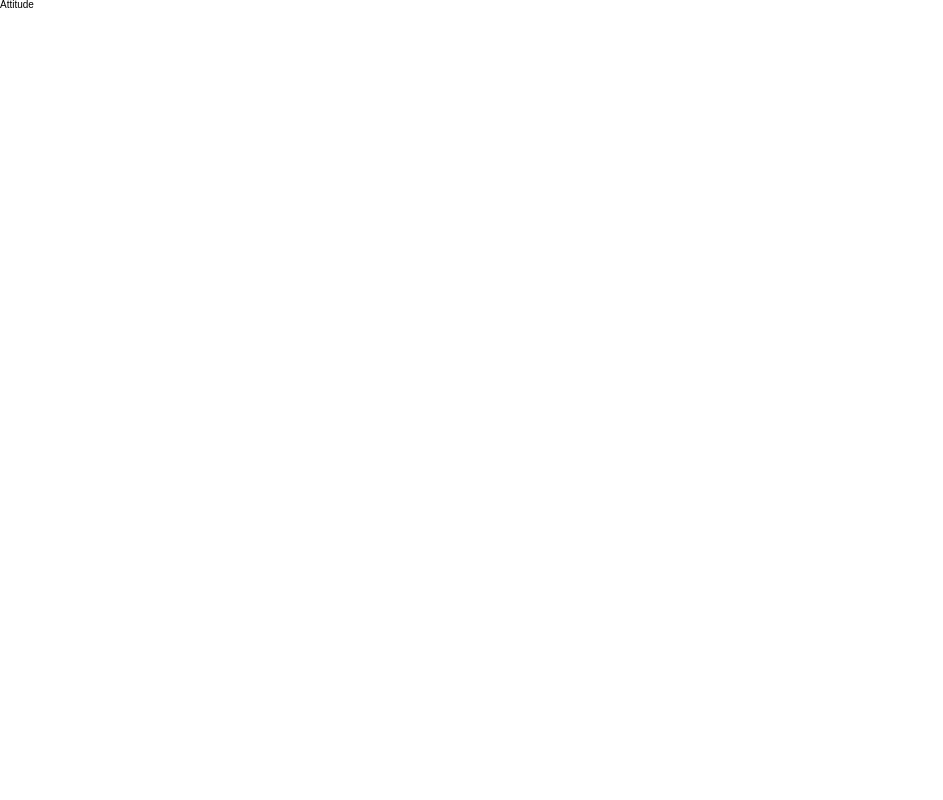
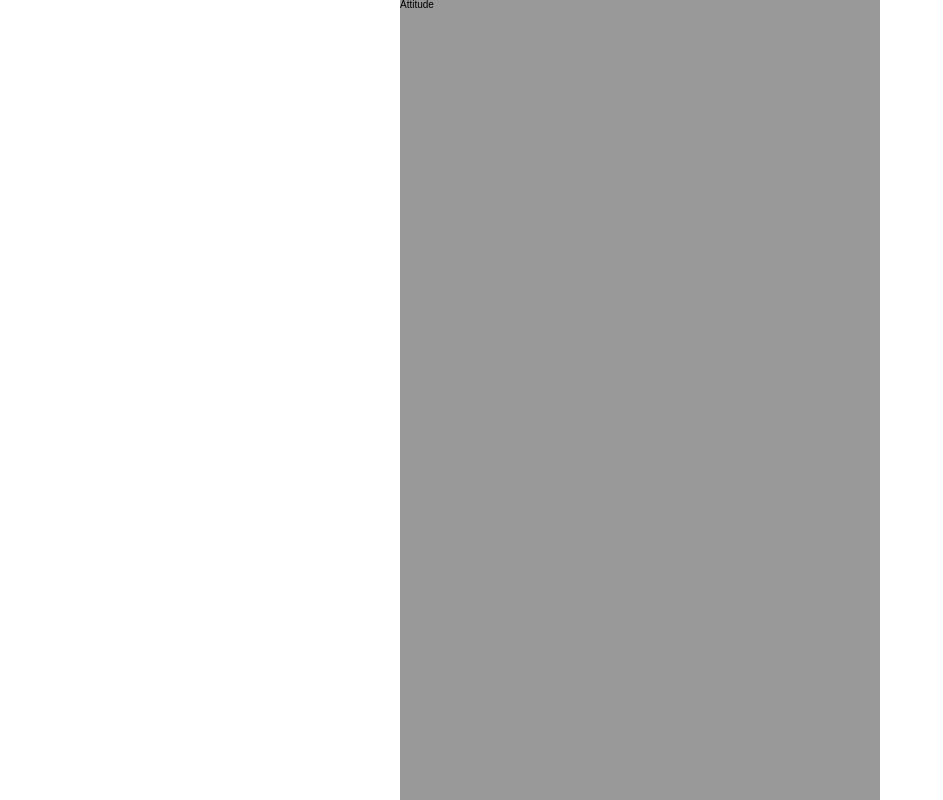
Before and after one commit to pagers-org/here-your-duckdam, a Next.js app: page /attitude in a window 1280 px wide. Shown: the whole page, without its empty margins (0-943 px from the left). Built offline with nearby package versions, Linux system fonts and the light colour scheme.

Commit message:
feat: layout 컴포넌트 적용

```diff
--- /dev/null
+++ b/components/layout/Layout.tsx
@@ -0,0 +1,25 @@
+import React from 'react'
+import { css, SerializedStyles } from '@emotion/react';
+
+
+type LayoutProps = {
+    children: React.ReactNode
+}
+
+const Layout = ({ children }: LayoutProps) => {
+    return (
+        <div css={css`
+            display: flex;
+            flex-direction: column;
+            margin: auto;
+            max-width:480px ;
+            width: 100%;
+            height: 100vh;
+            background-color:#999;
+        `}>
+            {children}
+        </div>
+    )
+}
+
+export default Layout
--- a/pages/_app.tsx
+++ b/pages/_app.tsx
@@ -1,11 +1,15 @@
 import { Global, ThemeProvider } from '@emotion/react';
-import { theme, reset } from '../styles';
+import { theme, global } from '@styles';
 import type { AppProps } from 'next/app'
+import Layout from '@components/layout/Layout';
 
 function MyApp({ Component, pageProps }: AppProps) {
   return <>
     <ThemeProvider theme={theme} >
-      <Global styles={reset} /><Component {...pageProps} />
+      <Global styles={global} />
+      <Layout>
+        <Component {...pageProps} />
+      </Layout>
     </ThemeProvider >
   </>
 }
--- /dev/null
+++ b/styles/global.ts
@@ -0,0 +1,8 @@
+import { css } from "@emotion/react";
+import reset from "./reset";
+
+const global = css`
+  ${reset}
+`;
+
+export default global;
--- a/styles/index.ts
+++ b/styles/index.ts
@@ -1,4 +1,4 @@
-import reset from "./reset";
 import theme from "./theme";
+import global from "./global";
 
-export { reset, theme };
+export { global, theme };
```
